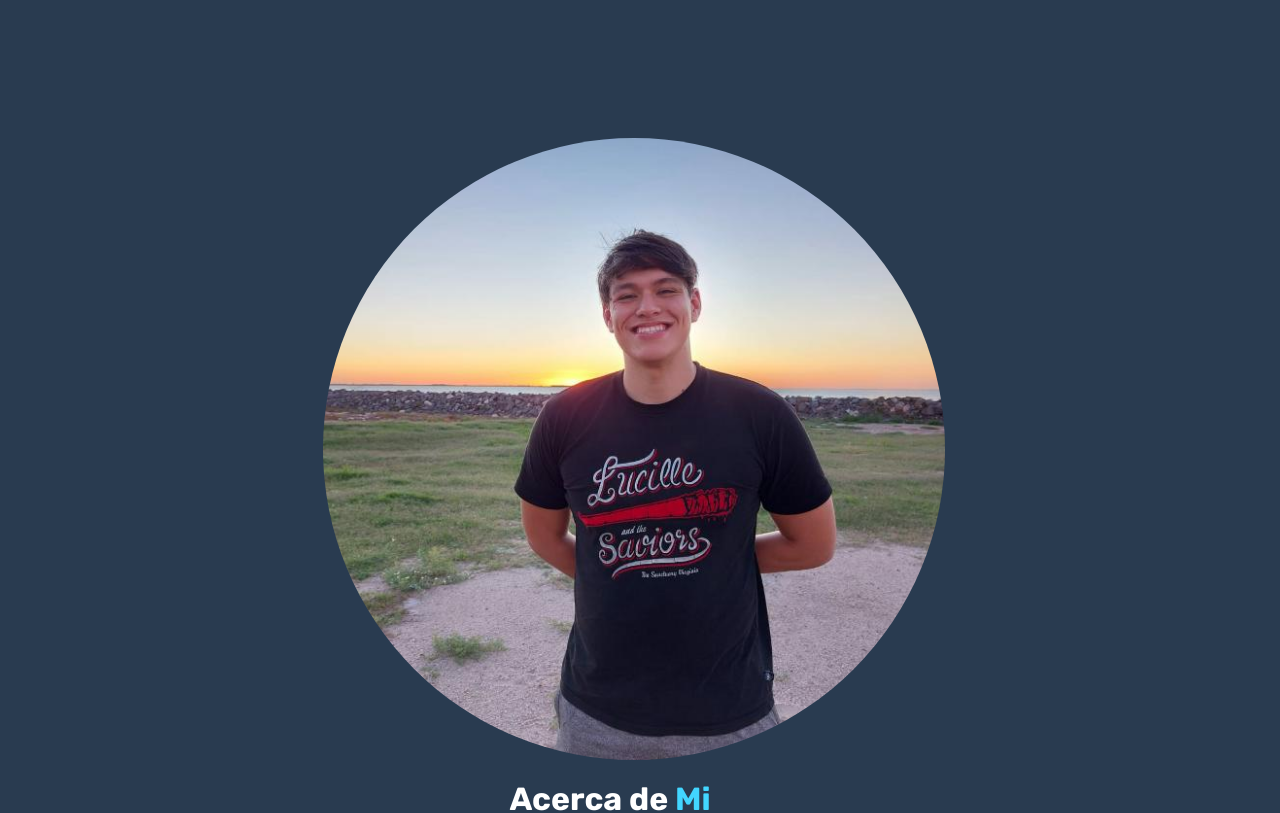
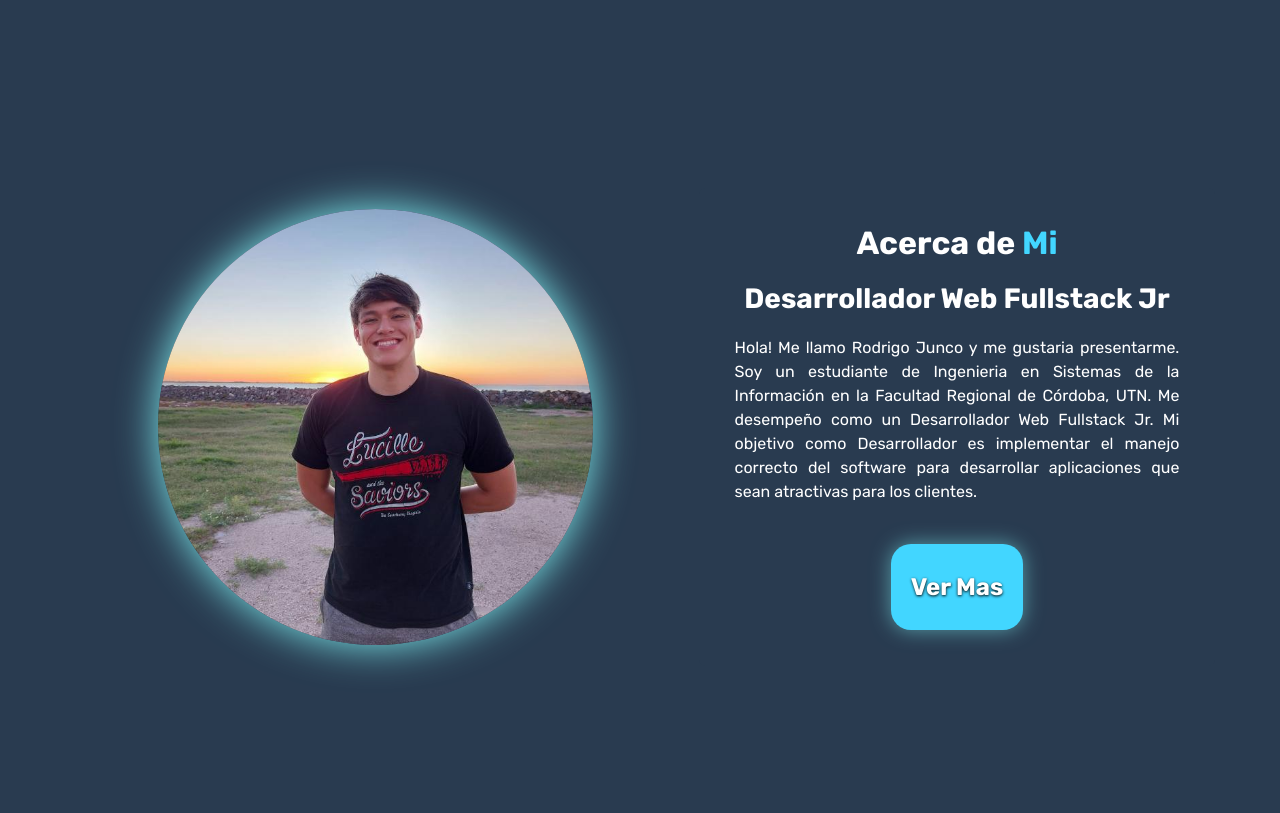
Before and after one commit to RPJunco/my-portfolio-react, a React (Vite) app: page / in a window 1280 px wide. Shown: the part 1060-1873 px from the top of the page. Built offline with nearby package versions, Linux system fonts and the light colour scheme.

Commit message:
Se modifico la estructura del componente 'About'. Se añadieron componentes 'Card' e 'Image'

```diff
--- a/src/Component/Main/Secciones/About/About.jsx
+++ b/src/Component/Main/Secciones/About/About.jsx
@@ -1,5 +1,5 @@
 import Btn from '../../../Btn/Btn.jsx'
-import { Container, Row, Col } from 'react-bootstrap';
+import { Container, Row, Col, Image, Card } from 'react-bootstrap';
 
 const About = () => {
     return (
@@ -9,13 +9,16 @@ const About = () => {
         style={{ backgroundColor: '#293b50', padding: '170px 0px' }}
         >
             <Row className='align-items-center justify-content-center'>
-                <Col lg={6} md={12} className='text-center'>
-                    <img src="./img/rodrigo-junco.jpg" alt="foto-perfil" className="foto-contenedor img-fluid rounded-circle" />
+                <Col lg={6} md={12} className='text-center foto-contenedor'>
+                    <Image src="./img/rodrigo-junco.jpg" alt="foto-perfil" style={{ boxShadow: '0 0 40px rgb(134, 255, 255, 0.9' }} roundedCircle fluid width='70%'/>
                 </Col>
-                <Col lg={6} md={12} className='acercaDe-contenedor me-5'>
+                <Col lg={6} md={12} style={{ width: '40%', padding: '50px 0px' }}>
+                    <Card
+                    style={{ backgroundColor: '#293b50' }} border='0'>
+                        <Card.Body className='justify-content-center'>
                             <h2>Acerca de <span>Mi</span></h2>
                             <h3>Desarrollador Web Fullstack Jr</h3>
-                    <p>
+                            <Card.Text className='justify-content-center' color='white' style={{ textAlign: 'justify' }}>
                                 Hola! Me llamo Rodrigo Junco y me gustaria presentarme.
                                 Soy un estudiante de Ingenieria en Sistemas de la Información
                                 en la Facultad Regional de Córdoba, UTN.
@@ -23,8 +26,10 @@ const About = () => {
                                 Mi objetivo como Desarrollador es implementar el
                                 manejo correcto del software para desarrollar
                                 aplicaciones que sean atractivas para los clientes.
-                    </p>
+                            </Card.Text>
                             <Btn contenido='Ver Mas' width='50%' position='center'/>
+                        </Card.Body>
+                    </Card>
                 </Col>
             </Row>
 
```
Lines whose indentation alone changed are shown as unchanged.
